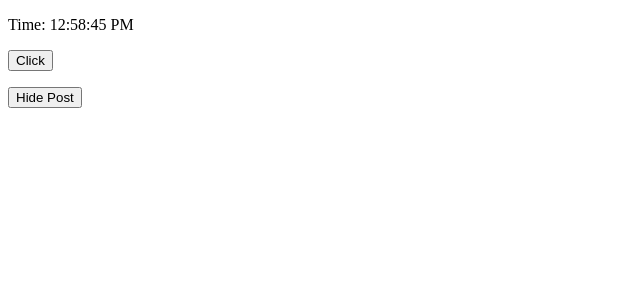
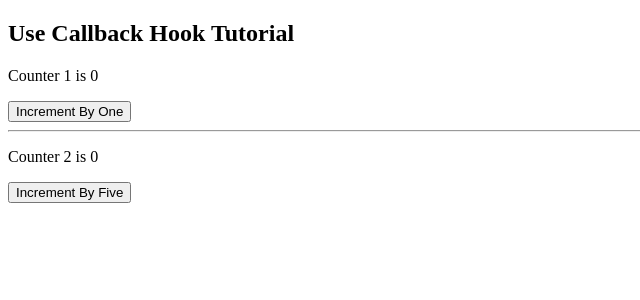
Before and after one commit to meheraj-hossain/react-learning, a React (Vite) app: page / in a window 1280 px wide. Shown: the top 300 px of the page, without its empty margins (0-640 px from the left). Built offline with nearby package versions, Linux system fonts and the light colour scheme.

Commit message:
initiated

```diff
--- a/src/App.jsx
+++ b/src/App.jsx
@@ -1,17 +1,31 @@
-import ClassComponents from "./Components/ClassComponents.jsx";
-import FunctionalComponents from "./Components/FunctionalComponents.jsx";
+import Title from "./Components/Title.jsx";
+import ShowCount from "./Components/ShowCount.jsx";
+import Button from "./Components/Button.jsx";
 import {useState} from "react";
-export default function App () {
-    const [show, setShow] = useState(true);
+
+export default function App() {
+    const [count1, setCount1] = useState(0);
+    const [count2, setCount2] = useState(0);
+
+    const incrementByOne = () => {
+        setCount1(prevState => prevState + 1)
+    }
+    const incrementByFive = () => {
+        setCount2(prevState => prevState + 5)
+    }
 
     return (
-        <div className="app">
-            { show && <FunctionalComponents /> }
-            <p>
-                <button type="button" onClick={()=> {setShow(prevState => !prevState)}}>
-                    { show ? 'Hide Post' : 'Show Post'}
-                </button>
-            </p>
+        <div>
+            <Title/>
+            <ShowCount count={count1} title='Counter 1'/>
+            <Button handleClick={incrementByOne} >
+                Increment By One
+            </Button>
+            <hr/>
+            <ShowCount count={count2} title='Counter 2'/>
+            <Button handleClick={incrementByFive}>
+                Increment By Five
+            </Button>
         </div>
     )
 }
--- /dev/null
+++ b/src/Components/Button.jsx
@@ -0,0 +1,17 @@
+import PropTypes from "prop-types";
+export default function Button({handleClick, children}) {
+    console.log(`rendering button ${children}`);
+    return(
+        <div>
+            <button type="button" onClick={handleClick}>
+                {children}
+            </button>
+        </div>
+    )
+}
+
+Button.propTypes = {
+    handleClick: PropTypes.func.isRequired,
+    children: PropTypes.node.isRequired,
+
+}
--- a/src/Components/ClassComponents.jsx
+++ /dev/null
@@ -1,58 +0,0 @@
-import React from "react";
-
-class ClassComponents extends React.Component {
-
-    state = {
-        count: 0,
-        date: new Date(),
-    };
-
-    componentDidMount() {
-        const {count} = this.state
-        console.log("updating document title");
-        document.title = `Clicked ${count} times`;
-        this.interval = setInterval(this.tick, 1000);
-    }
-
-    componentDidUpdate()  {
-        const {count} = this.state
-        document.title = `Clicked ${count} times`;
-    }
-
-    componentWillUnmount() {
-        clearInterval(this.interval);
-    }
-
-    addClick = () => {
-        this.setState(({count})=> ({
-            count: count + 1,
-        }));
-    };
-
-    tick = () => {
-        console.log("time ticking");
-        this.setState({
-            date: new Date(),
-        })
-    };
-
-
-
-    render() {
-        const {date} = this.state;
-        return (
-            <div>
-                <p>
-                    Time: {date.toLocaleTimeString()}
-                </p>
-                <p>
-                    <button type="button" onClick={this.addClick}>
-                        Click
-                    </button>
-                </p>
-            </div>
-        )
-    }
-}
-
-export default ClassComponents;
--- a/src/Components/FunctionalComponents.jsx
+++ /dev/null
@@ -1,47 +0,0 @@
-import {useState, useEffect} from "react";
-
-export default function FunctionalComponents() {
-    const [count, setCount] = useState(0);
-    // const [text, setText] = useState('');
-    const [date, setDate] = useState(new Date());
-
-    const tick = () => {
-        console.log('clock ticking');
-        setDate(new Date());
-    }
-
-    useEffect(() => {
-        console.log('updating document title');
-        document.title = `Clicked ${count} times`;
-
-    }, [count]);
-
-    useEffect(() => {
-        console.log('starting timer');
-        const interval = setInterval(tick, 1000);
-
-        return () => {
-            clearInterval(interval);
-        }
-
-    }, []);
-
-    const addClick = () => {
-        setCount((prevCount) => prevCount + 1);
-    }
-    return (
-        <div>
-            <p>
-                Time: {date.toLocaleTimeString()}
-            </p>
-            {/*<p>*/}
-            {/*    <input type="text" value={text} onChange={(e)=>{setText(e.target.value)}}/>*/}
-            {/*</p>*/}
-            <p>
-                <button type="button" onClick={addClick}>
-                    Click
-                </button>
-            </p>
-        </div>
-    )
-}
--- /dev/null
+++ b/src/Components/ShowCount.jsx
@@ -0,0 +1,15 @@
+import PropTypes from "prop-types";
+export default function ShowCount({count, title}) {
+    console.log(`rendering ${title}`);
+
+    return (
+        <p>
+            {title} is {count}
+        </p>
+    )
+}
+
+ShowCount.propTypes = {
+    count: PropTypes.number.isRequired,
+    title: PropTypes.string.isRequired,
+}
--- /dev/null
+++ b/src/Components/Title.jsx
@@ -0,0 +1,10 @@
+function Title() {
+    console.log('rendering title..');
+    return (
+        <h2>
+            Use Callback Hook Tutorial
+        </h2>
+    )
+}
+
+export default Title;
```
Also changed, not shown: 2 other files (tests, documents, lock files or other folders).
